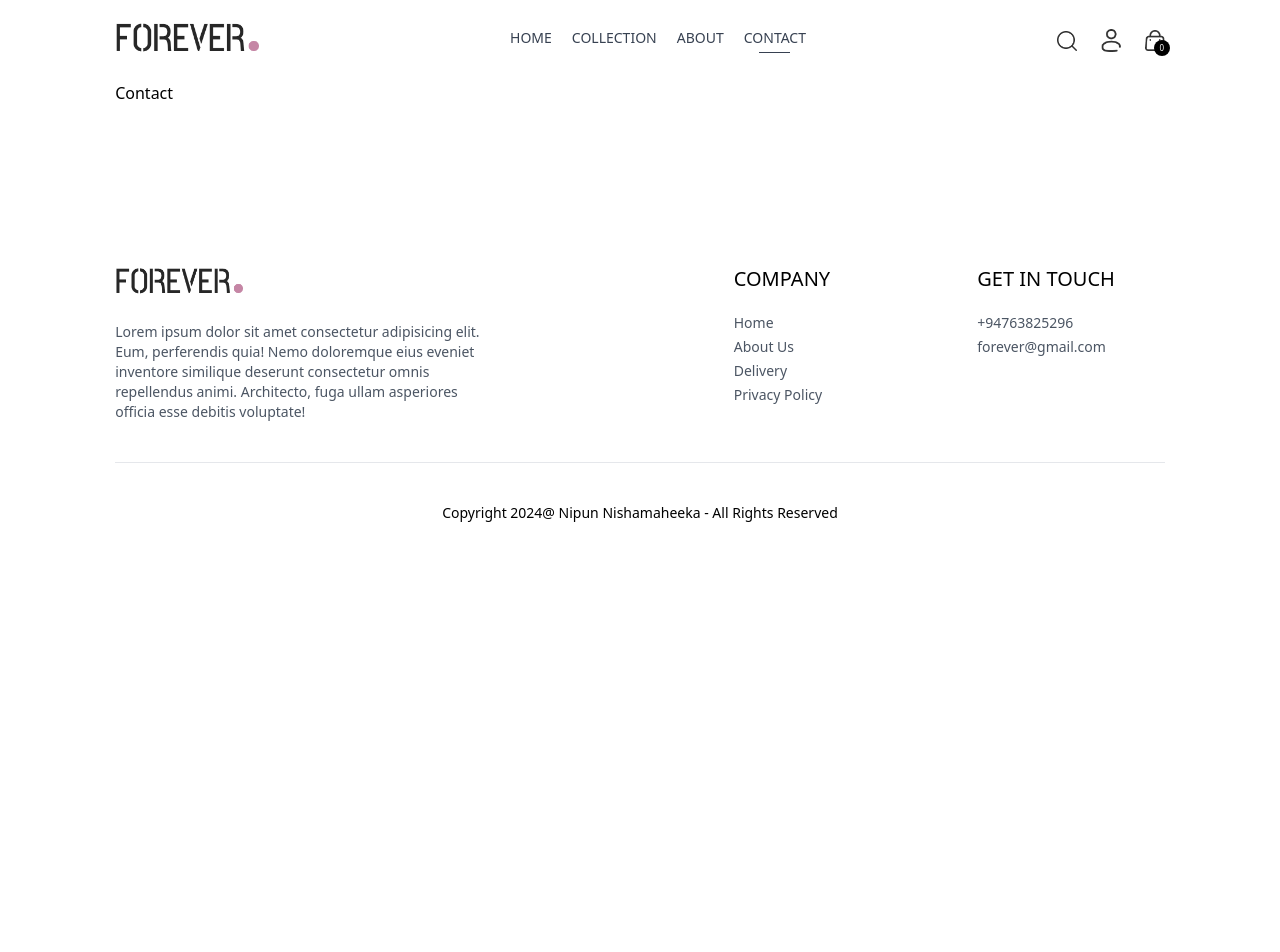
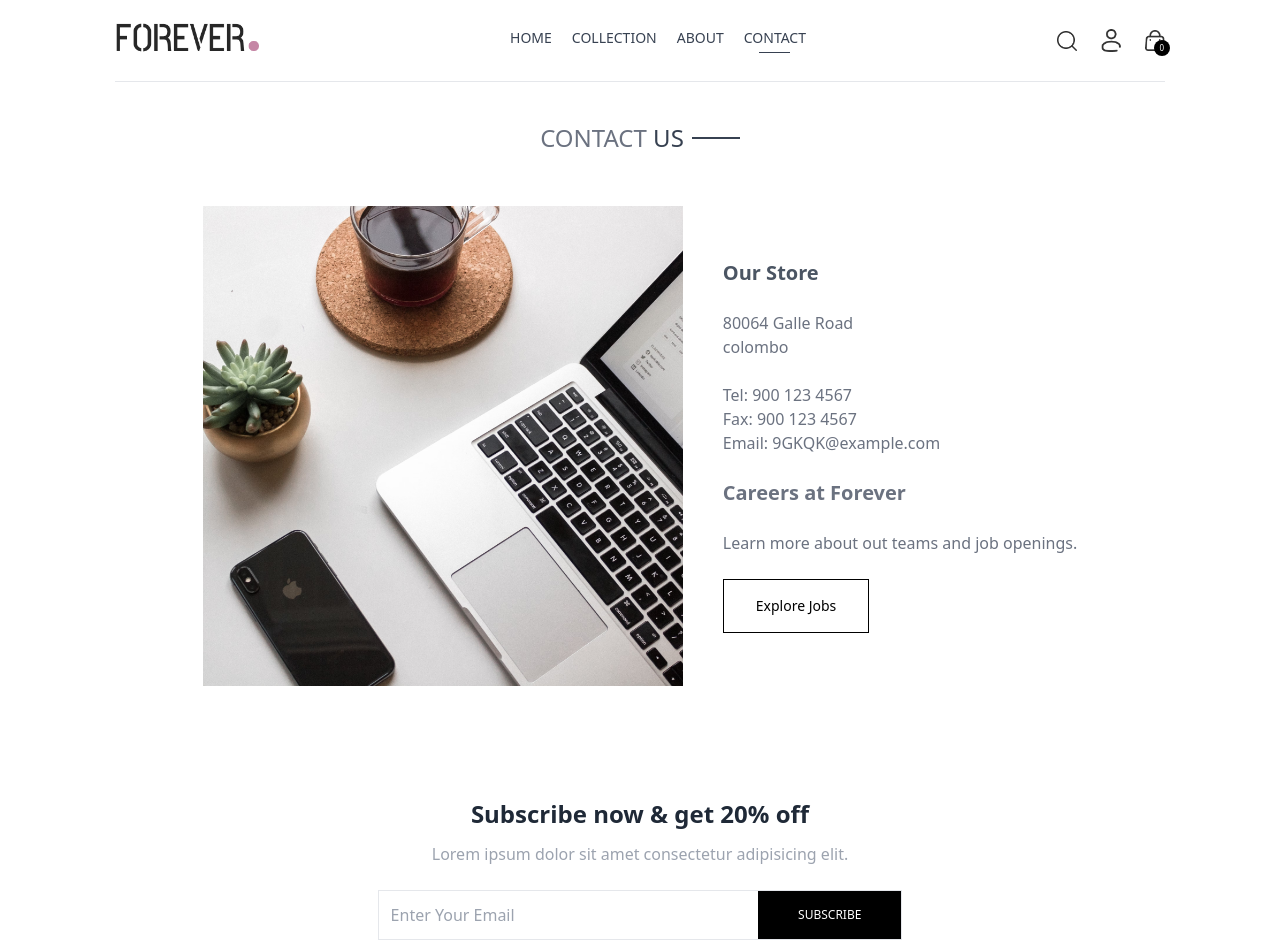
Before and after one commit to nipunnishamaheeka/E-Commerce-WebSite, a React (Vite) app in the folder frontEnd/: page /contact in a window 1280 px wide. Shown: the top 952 px of the page. Before the commit the page ends 800 px from the top, so only its background shows below. Built offline with nearby package versions, Linux system fonts and the light colour scheme.

Commit message:
contact page update content

```diff
--- a/frontEnd/src/components/NewsletterBox.jsx
+++ b/frontEnd/src/components/NewsletterBox.jsx
@@ -10,10 +10,7 @@
         <strong> Subscribe now & get 20% off</strong>
       </p>
       <p className="text-gray-400 mt-3">
-        Lorem ipsum dolor sit amet consectetur adipisicing elit. Consectetur
-        nisi quibusdam facere? Aliquam dolores, suscipit consectetur similique
-        veniam necessitatibus rem dolorum laborum inventore minima repellat
-        veritatis molestiae! Ipsa, sed vel?
+        Lorem ipsum dolor sit amet consectetur adipisicing elit.
       </p>
       <form
         onSubmit={onSubmitHandler}
--- a/frontEnd/src/pages/Contact.jsx
+++ b/frontEnd/src/pages/Contact.jsx
@@ -1,9 +1,32 @@
 import React from 'react'
+import Title from '../components/Title'
+import { assets } from '../assets/assets'
+import NewsletterBox from '../components/NewsletterBox';
 
 const Contact = () => {
   return (
-    <div>Contact</div>
-  )
+    <div>
+      <div className="text-center text-2xl pt-10 border-t">
+        <Title text1={"CONTACT "} text2={"US"} />
+      </div>
+      <div className="my-10 flex flex-col md:flex-row justify-center gap-10 mb-28">
+        <img
+          className="w-full md:max-w-[480px]"
+          src={assets.contact_img}
+          alt=""
+        />
+        <div className="flex flex-col justify-center items-start gap-6">
+          <p className="font-semibold text-xl text-gray-600"> Our Store</p>
+          <p className="text-gray-500">80064 Galle Road <br /> colombo </p>
+          <p className='text-gray-500'>Tel: 900 123 4567 <br /> Fax: 900 123 4567 <br /> Email: 9GKQK@example.com</p>
+          <p className='font-semibold text-gray-500 text-xl'> Careers at Forever</p>
+          <p className='text-gray-500'>Learn more about out teams and job openings.</p>
+          <button className='border border-black px-8 py-4 text-sm hover:bg-black hover:text-white transition-all duration-500'>Explore Jobs</button>
+        </div>
+      </div>
+      <NewsletterBox />
+    </div>
+  );
 }
 
 export default Contact
```
